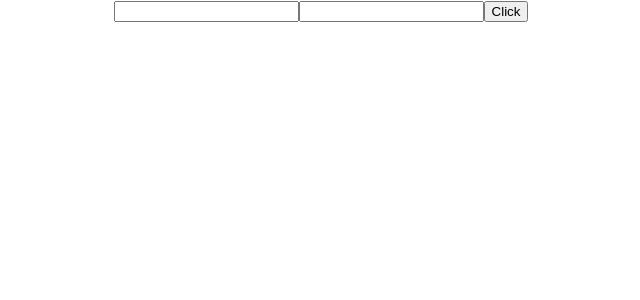
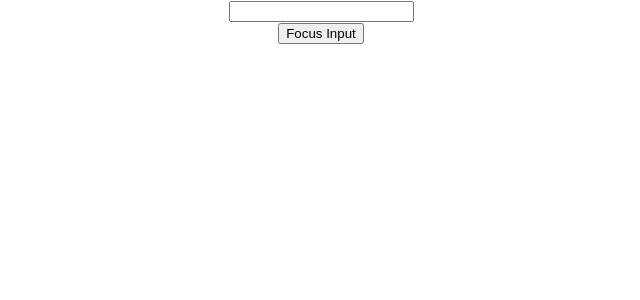
Before and after one commit to wildfoxcard/lessons-react, a React (Create React App) app in the folder reactjs/hello-world/: page / in a window 1280 px wide. Shown: the top 300 px of the page, without its empty margins (319-959 px from the left). Built offline with nearby package versions, Linux system fonts and the light colour scheme.

Commit message:
Video 29 completed

```diff
--- a/reactjs/hello-world/src/App.js
+++ b/reactjs/hello-world/src/App.js
@@ -1,7 +1,8 @@
 import React from 'react';
 // import logo from './logo.svg';
 import './App.css';
-import RefsDemo from './components/RefsDemo';
+import FocusInput from './components/FocusInput';
+// import RefsDemo from './components/RefsDemo';
 // import Greet from './components/Greet'
 // import Welcome from './components/Welcome'
 // import Hello from './components/Hello'
@@ -26,7 +27,8 @@
 function App() {
   return (
     <div className="App">
-      <RefsDemo />
+      <FocusInput />
+      {/* <RefsDemo /> */}
       {/* <Table /> */}
       {/* <FragmentDemo /> */}
       {/* <LifecycleA /> */}
--- /dev/null
+++ b/reactjs/hello-world/src/components/FocusInput.js
@@ -0,0 +1,25 @@
+import React, { Component } from 'react'
+import Input from './Input'
+
+class FocusInput extends Component {
+    constructor(props) {
+        super(props)
+
+        this.componentRef = React.createRef()
+    }
+
+    clickHandler = () => {
+        this.componentRef.current.focusInput()
+    }
+
+    render() {
+        return (
+            <div>
+                <Input ref={this.componentRef} />
+                <button onClick={this.clickHandler}>Focus Input</button>
+            </div>
+        )
+    }
+}
+
+export default FocusInput
--- /dev/null
+++ b/reactjs/hello-world/src/components/Input.js
@@ -0,0 +1,23 @@
+import React, { Component } from 'react'
+
+class Input extends Component {
+    constructor(props) {
+        super(props)
+
+        this.inputRef = React.createRef();
+    }
+
+    focusInput() {
+        this.inputRef.current.focus()
+    }
+
+    render() {
+        return (
+            <div>
+                <input type="text" ref={this.inputRef} />
+            </div>
+        )
+    }
+}
+
+export default Input
```
Also changed, not shown: 1 other file (tests, documents, lock files or other folders).
